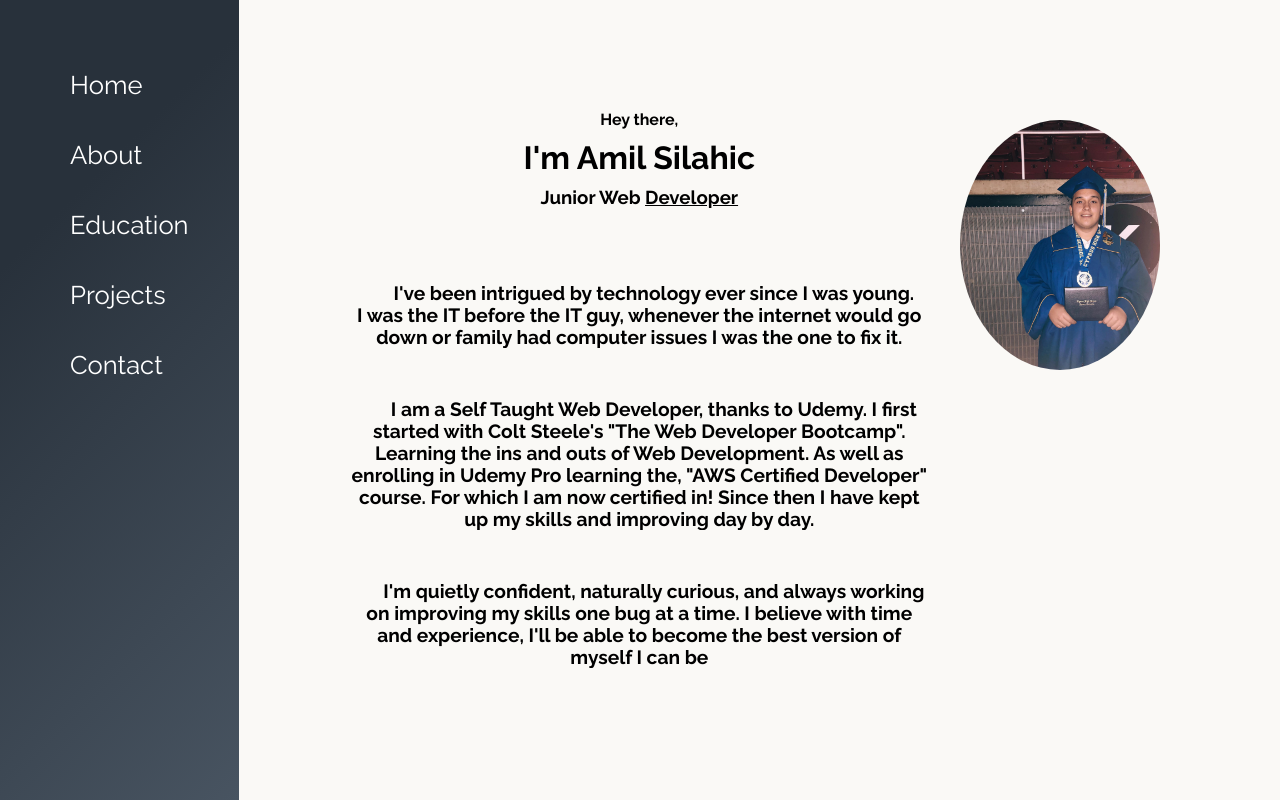
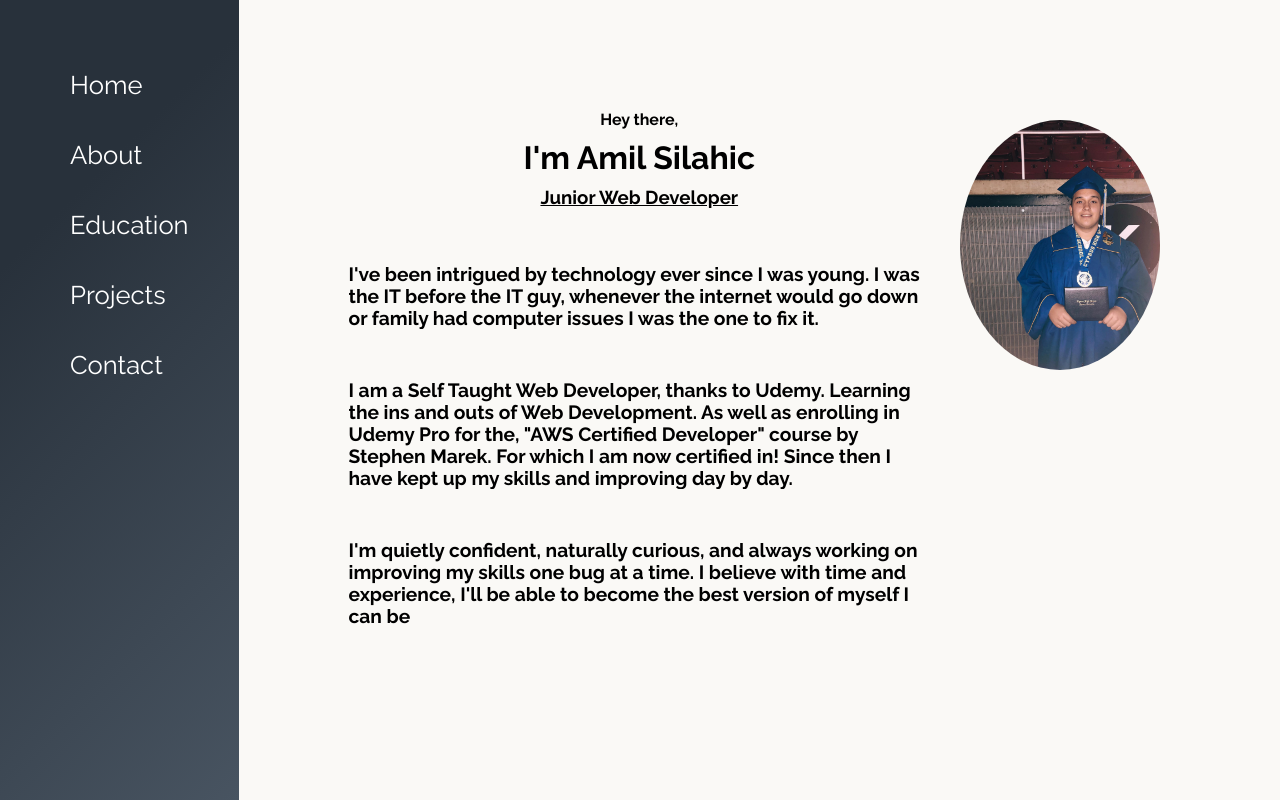
Before and after one commit to SilahicAmil/Portfolio-Website-Amil, a React (Create React App) app: page /about in a window 1280 px wide. Built offline with nearby package versions, Linux system fonts and the light colour scheme.

Commit message:
Minor About Me alignment updates

```diff
--- a/src/App.css
+++ b/src/App.css
@@ -82,6 +82,10 @@ nav li {
 .about-me {
   /* display: inline-table; */
   position: var(--condiv-flex);
+  text-align: left;
+}
+
+.about-me-header {
   text-align: center;
 }
 
@@ -90,7 +94,7 @@ nav li {
   font-family: "Raleway";
   font-size: 25px;
   font-weight: bold;
-  text-indent: 5%;
+  /* text-indent: 5%; */
 }
 
 .typingeffect {
--- a/src/contents/About.js
+++ b/src/contents/About.js
@@ -10,30 +10,29 @@ class About extends Component {
         <img src={profilepic} alt="ProfilePic" className="profilePic"></img>
 
         <div className="about-me">
-          <h4>Hey there,</h4>
-          <h1>I'm Amil Silahic</h1>
+          <div className="about-me-header">
+            <h4>Hey there,</h4>
+            <h1>I'm Amil Silahic</h1>
 
-          <h3>
-            Junior Web <u>Developer</u>
-          </h3>
+            <h3>
+              <u>Junior Web Developer</u>
+            </h3>
+          </div>
 
-          <br></br>
           <br></br>
           <div className="about-me-text">
             <p>
-              I've been intrigued by technology ever since I was young.{" "}
-              <br></br>I was the IT before the IT guy, whenever the internet
-              would go down or family had computer issues I was the one to fix
-              it.
+              I've been intrigued by technology ever since I was young. I was
+              the IT before the IT guy, whenever the internet would go down or
+              family had computer issues I was the one to fix it.
             </p>
             <br></br>
             <p>
-              I am a Self Taught Web Developer, thanks to Udemy. I first started
-              with Colt Steele's "The Web Developer Bootcamp". Learning the ins
-              and outs of Web Development. As well as enrolling in Udemy Pro
-              learning the, "AWS Certified Developer" course. For which I am now
-              certified in! Since then I have kept up my skills and improving
-              day by day.
+              I am a Self Taught Web Developer, thanks to Udemy. Learning the
+              ins and outs of Web Development. As well as enrolling in Udemy Pro
+              for the, "AWS Certified Developer" course by Stephen Marek. For
+              which I am now certified in! Since then I have kept up my skills
+              and improving day by day.
             </p>
             <br></br>
             <p>
```
